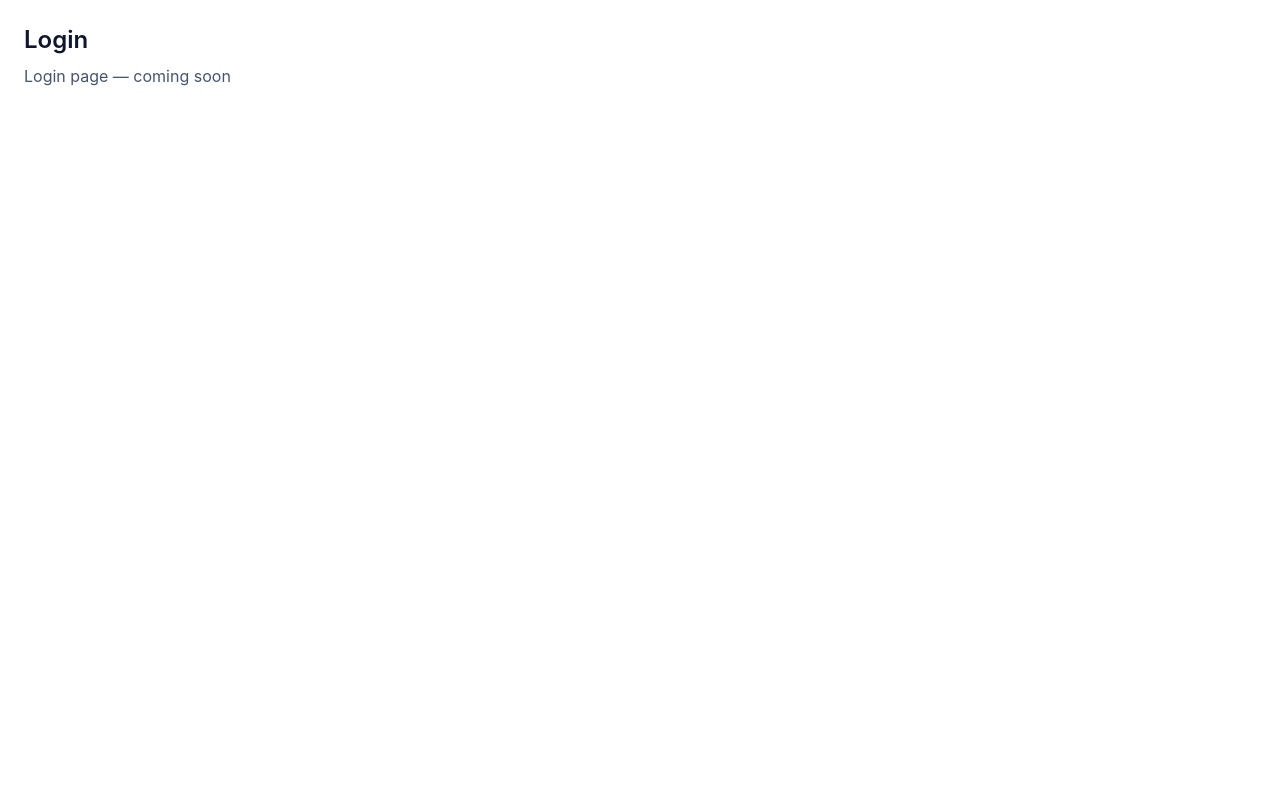
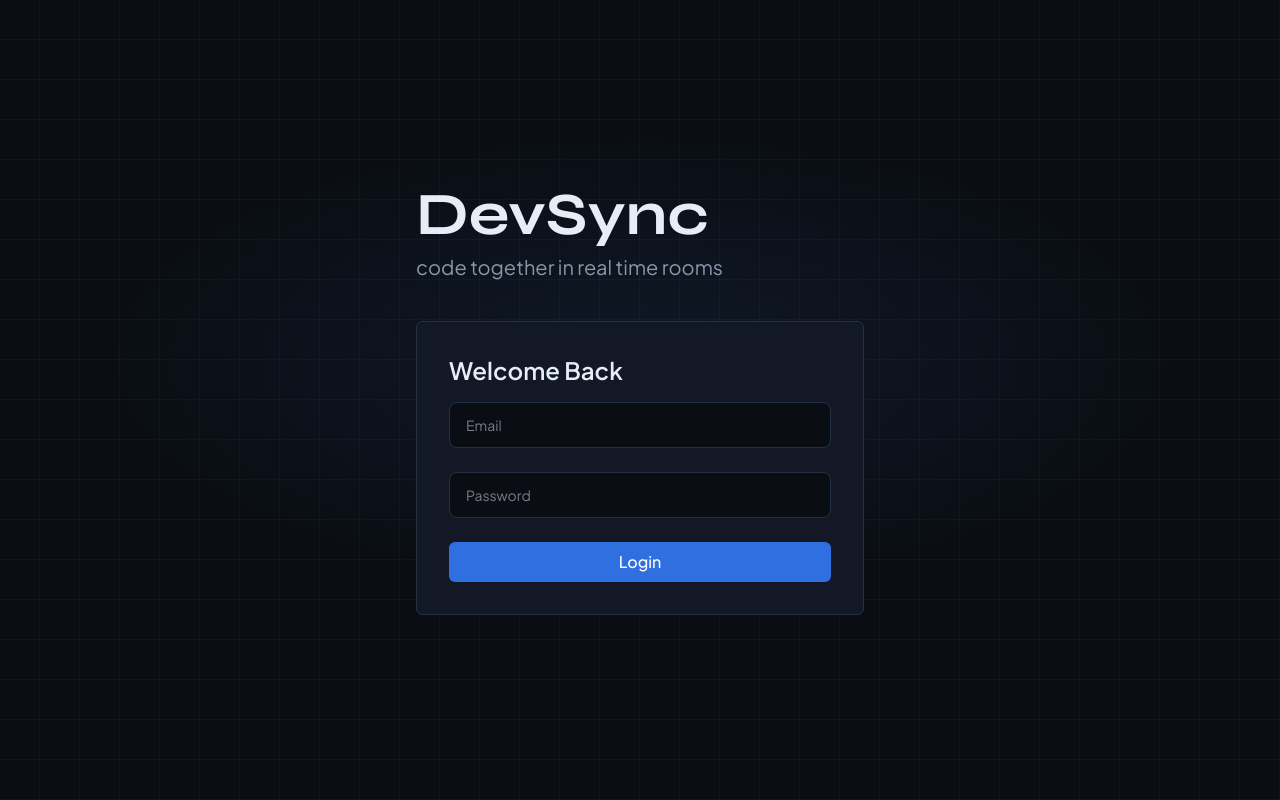
Before and after one commit to KushagraSharma10/DevSync, a React (Vite) app in the folder client/: page /login in a window 1280 px wide. Built offline with nearby package versions, Linux system fonts and the light colour scheme.

Commit message:
add Ocean Steel tokens and initial Login page UI
Introduce theme CSS variables, auth grid background, Syne/Jakarta
fonts, and a first-pass Login form layout aligned to the design.

```diff
--- a/client/src/index.css
+++ b/client/src/index.css
@@ -1 +1,55 @@
+@import url("https://fonts.googleapis.com/css2?family=Manrope:wght@200..800&family=Syne:wght@400..800&display=swap");
+@import url("https://fonts.googleapis.com/css2?family=Plus+Jakarta+Sans:wght@400..800&family=Syne:wght@400..800&display=swap");
 @import "tailwindcss";
+
+:root {
+  --bg: #0a0e14;
+  --bg-elevated: #121826;
+  --bg-soft: #182232;
+  --border: #243044;
+  --text: #e6edf7;
+  --text-muted: #8a96a8;
+  --accent: #4c8dff;
+  --accent-dim: #2f6fe0;
+  --danger: #ff6b7a;
+  --warning: #e6c07b;
+  --font-brand: "Syne", sans-serif;
+  --font-body: "Plus Jakarta Sans", sans-serif;
+}
+
+body {
+  font-family: var(--font-body);
+}
+
+.login-page {
+  background-color: var(--bg);
+  color: var(--text);
+}
+
+.brand {
+  font-family: var(--font-brand);
+}
+
+.auth-bg {
+  background-color: var(--bg);
+  background-image:
+    radial-gradient(
+      ellipse 60% 40% at 50% 45%,
+      rgba(76, 141, 255, 0.08),
+      transparent 70%
+    ),
+    repeating-linear-gradient(
+      to right,
+      transparent 0,
+      transparent 39px,
+      rgba(76, 141, 255, 0.06) 39px,
+      rgba(76, 141, 255, 0.06) 40px
+    ),
+    repeating-linear-gradient(
+      to bottom,
+      transparent 0,
+      transparent 39px,
+      rgba(76, 141, 255, 0.06) 39px,
+      rgba(76, 141, 255, 0.06) 40px
+    );
+}
--- a/client/src/pages/Login.tsx
+++ b/client/src/pages/Login.tsx
@@ -1,8 +1,21 @@
 const Login = () => {
   return (
-    <div className="min-h-screen p-6 text-slate-900">
-      <h1 className="text-2xl font-semibold">Login</h1>
-      <p className="mt-2 text-slate-600">Login page — coming soon</p>
+    <div className="min-h-screen auth-bg text-(--text) flex items-center justify-center">
+      <div className=" w-full max-w-md">
+        <div>
+          <h1 className="brand text-6xl font-bold">DevSync</h1>
+          <p className="text-xl mt-2 text-(--text-muted)">code together in real time rooms</p>
+        </div>
+        <div className=" bg-(--bg-elevated) p-8 rounded-md border border-(--border) mt-10">
+          <h2 className="mb-4 text-2xl font-semibold">Welcome Back</h2>
+          <form className="flex flex-col gap-6">
+            <input className="bg-(--bg) px-4 py-3 w-full rounded-lg text-sm outline-none border border-(--border)" type="email" placeholder="Email" />
+            <input className="bg-(--bg) px-4 py-3 w-full rounded-lg text-sm outline-none border border-(--border)" type="password" placeholder="Password" />
+            <button className="w-full bg-(--accent-dim) py-2 rounded-md text-white font-medium" type="submit">Login</button>
+          </form>
+        </div>
+      </div>
+
     </div>
   )
 }
```
